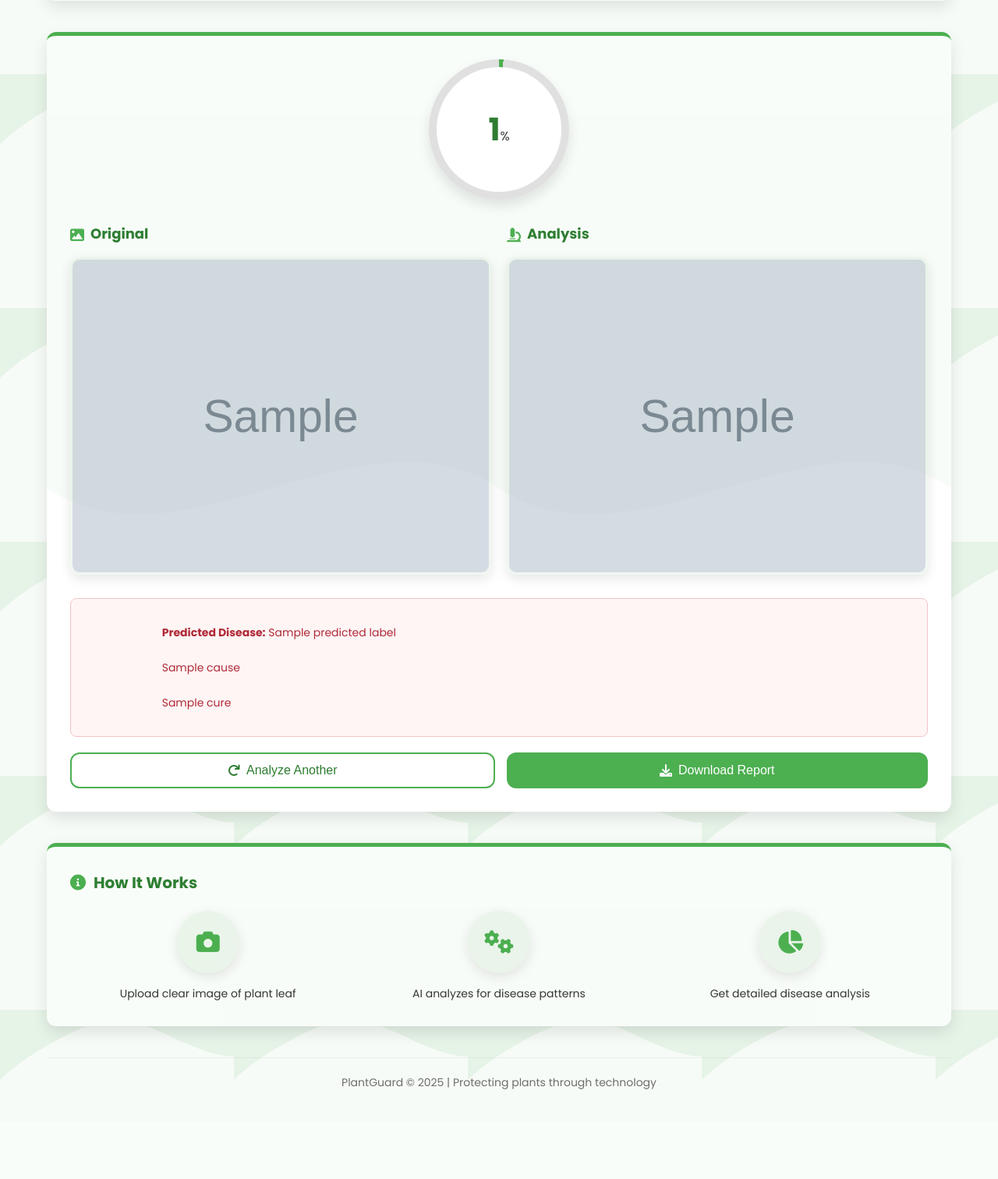
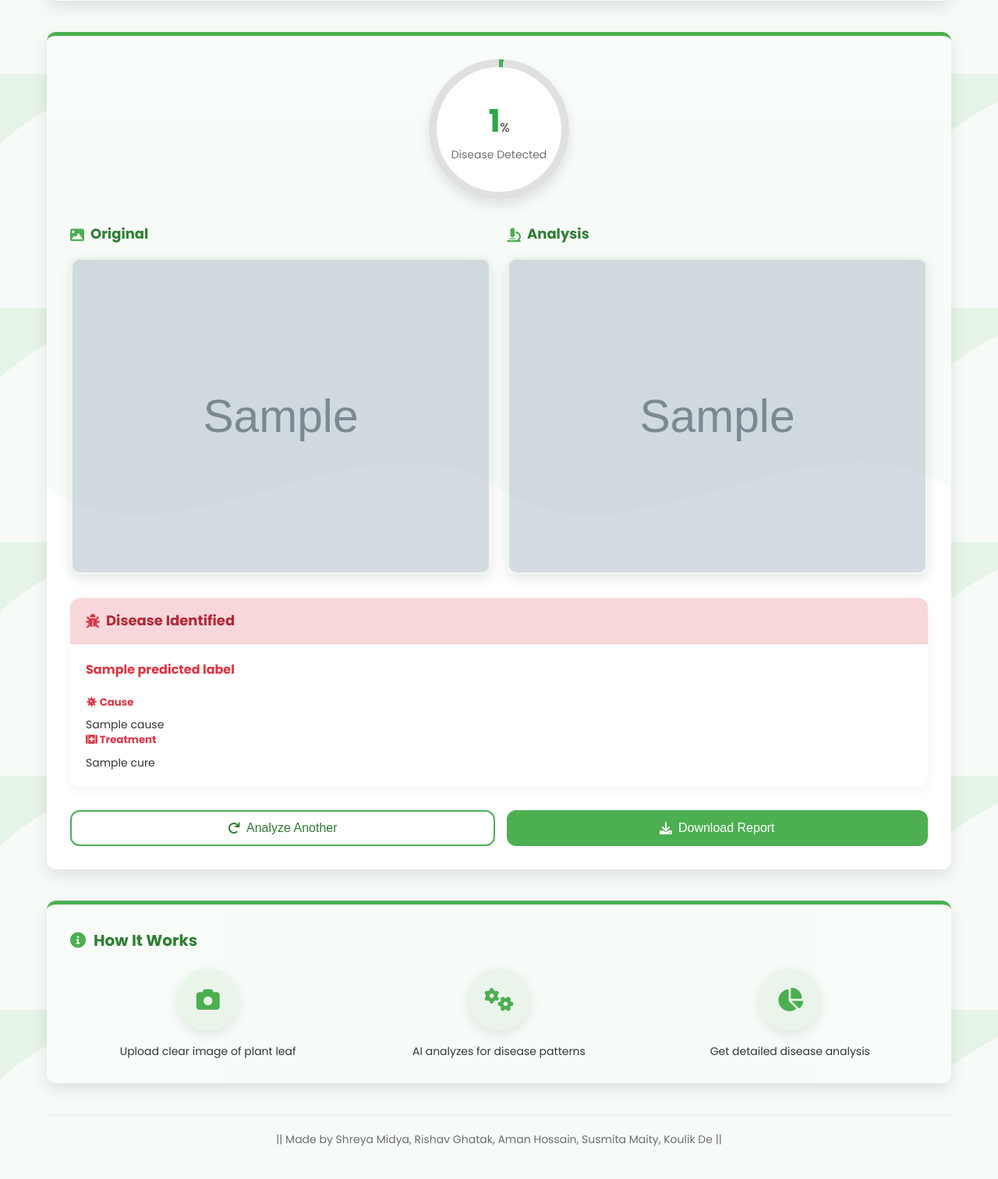
Before and after one commit to amano2/plant-web, a Django app: template plantWeb/templates/index.html in a window 1280 px wide. Shown: the part 505-2017 px from the top of the page at 78% size. Before the commit the page ends 1902 px from the top, so only its background shows below. Run offline with Django 4.2, Linux system fonts and the light colour scheme; the template is opened without the code that fills it: most values are stand-ins (such as "Sample title", 1, 10 or a date in 2020); grey boxes marked "Sample" are stand-in pictures.

Commit message:
Styled disase section

```diff
--- a/plantWeb/static/css/style.css
+++ b/plantWeb/static/css/style.css
@@ -13,6 +13,10 @@
     --primary-light: #81C784;
     --primary-dark: #2E7D32;
     --secondary-color: #FFC107;
+    --danger-color: #DC3545;
+    --danger-light: #F8D7DA;
+    --danger-border: #F5C2C7;
+    --danger-text: #B02A37;
     --text-color: #333;
     --background-light: #f7fbf7;
     --card-bg: #ffffff;
@@ -53,6 +57,7 @@ header {
     font-size: 36px;
     color: var(--primary-color);
     margin-right: 10px;
+    animation: float 3s ease-in-out infinite;
 }
 
 .logo h1 {
@@ -280,10 +285,73 @@ header {
     display: block;
 }
 
+/* Disease Info Styles - Updated */
+.disease-info {
+    margin-bottom: 30px;
+    border-radius: var(--border-radius);
+    overflow: hidden;
+    background-color: var(--card-bg);
+    box-shadow: 0 5px 15px rgba(0,0,0,0.05);
+    padding: 0;
+}
+
+.disease-info h3 {
+    font-size: 18px;
+    padding: 15px 20px;
+    background-color: var(--danger-light);
+    color: var(--danger-text);
+    border-bottom: 1px solid var(--danger-border);
+    display: flex;
+    align-items: center;
+    margin: 0;
+}
+
+.disease-info h3 i {
+    margin-right: 8px;
+    color: var(--danger-color);
+}
+
+.disease-details {
+    padding: 20px;
+    display: flex;
+    flex-direction: column;
+    gap: 20px;
+}
+.disease-details h4{
+     color: var(--danger-color);
+}
+
+.disease-section {
+    margin: 0;
+    padding: 0;
+}
+
+.disease-section h4 {
+
+    margin: 0 0 10px 0;
+    padding: 0;
+    line-height: 1.3;
+     color: var(--danger-color);
+}
+.disease-section h5 {
+    margin: 0 0 10px 0;
+    padding: 0;
+    line-height: 1.3;
+     color: var(--danger-color);
+}
+
+.disease-section p {
+    margin: 0;
+    padding: 0;
+    font-size: 14px;
+    color: var(--text-color);
+    line-height: 1.5;
+}
+
 .action-buttons {
     display: flex;
     gap: 15px;
-    margin-top: 20px;
+    margin-top: 15px;
 }
 
 .btn-primary, .btn-secondary {
@@ -425,6 +493,15 @@ footer p {
     100% { transform: translateY(0px) rotate(0deg); }
 }
 
-.logo i {
-    animation: float 3s ease-in-out infinite;
+/* Severity Colors */
+.low-severity .percentage-inner span {
+    color: #28A745;
 }
+
+.medium-severity .percentage-inner span {
+    color: #FFC107;
+}
+
+.high-severity .percentage-inner span {
+    color: #DC3545;
+}
--- a/plantWeb/static/js/script.js
+++ b/plantWeb/static/js/script.js
@@ -96,41 +96,94 @@ document.addEventListener('DOMContentLoaded', function() {
         const percentageValue = document.getElementById('percentage-value');
         const percentage = percentageValue ? percentageValue.textContent : "N/A";
 
+        // Get disease information if available
+        let diseaseName = "Unknown";
+        let diseaseCause = "Not available";
+        let diseaseCure = "Not available";
+
+        // Try to extract disease information from the DOM
+        const diseaseDetailsElement = document.querySelector('.disease-details h4');
+        if (diseaseDetailsElement) {
+            diseaseName = diseaseDetailsElement.textContent.trim();
+        }
+
+        const diseaseSections = document.querySelectorAll('.disease-section');
+        diseaseSections.forEach(section => {
+            const heading = section.querySelector('h5');
+            const content = section.querySelector('p');
+
+            if (heading && content) {
+                const headingText = heading.textContent.trim();
+                const contentText = content.textContent.trim();
+
+                if (headingText.includes('Cause')) {
+                    diseaseCause = contentText;
+                } else if (headingText.includes('Treatment')) {
+                    diseaseCure = contentText;
+                }
+            }
+        });
+
+        // Format date and time
+        const now = new Date();
+        const dateOptions = { year: 'numeric', month: 'long', day: 'numeric' };
+        const timeOptions = { hour: '2-digit', minute: '2-digit' };
+        const formattedDate = now.toLocaleDateString(undefined, dateOptions);
+        const formattedTime = now.toLocaleTimeString(undefined, timeOptions);
+
         // Create report content
         const reportContent =
-            "Plant Disease Analysis Report\n" +
-            "==============================\n" +
-            "Generated on: " + new Date().toLocaleString() + "\n" +
-            "Disease Percentage: " + percentage + "%\n" +
-            "==============================\n" +
-            "Recommendations:\n";
+            "PLANT DISEASE ANALYSIS REPORT\n" +
+            "==============================\n\n" +
+            `Date: ${formattedDate}\n` +
+            `Time: ${formattedTime}\n\n` +
+            "DISEASE INFORMATION\n" +
+            "------------------------------\n" +
+            `Disease Name: ${diseaseName}\n` +
+            `Disease Severity: ${percentage}%\n\n` +
+            "DISEASE DETAILS\n" +
+            "------------------------------\n" +
+            `Cause: ${diseaseCause}\n\n` +
+            `Recommended Treatment: ${diseaseCure}\n\n` +
+            "RECOMMENDATIONS\n" +
+            "------------------------------\n";
 
         // Add recommendations based on severity
         let recommendations = "";
         if (parseInt(percentage) < 30) {
-            recommendations += "- Low level of disease detected. Monitor the plant regularly.\n";
-            recommendations += "- Ensure proper watering and sunlight exposure.\n";
-            recommendations += "- Preventive measures are recommended.";
+            recommendations += "• Low level of disease detected. Monitor the plant regularly.\n";
+            recommendations += "• Ensure proper watering and sunlight exposure.\n";
+            recommendations += "• Consider preventive measures to avoid disease spread.\n";
+            recommendations += "• Inspect other plants in the vicinity for early signs of infection.";
         } else if (parseInt(percentage) < 70) {
-            recommendations += "- Moderate level of disease detected. Take action soon.\n";
-            recommendations += "- Consider applying appropriate fungicide or treatment.\n";
-            recommendations += "- Isolate the plant from healthy ones if possible.\n";
-            recommendations += "- Improve air circulation around the plant.";
+            recommendations += "• Moderate level of disease detected. Take action soon.\n";
+            recommendations += "• Apply appropriate fungicide or treatment as recommended above.\n";
+            recommendations += "• Isolate the plant from healthy ones if possible.\n";
+            recommendations += "• Improve air circulation around the plant.\n";
+            recommendations += "• Remove affected leaves and dispose properly.";
         } else {
-            recommendations += "- High level of disease detected. Immediate action required.\n";
-            recommendations += "- Apply appropriate treatment immediately.\n";
-            recommendations += "- Remove severely affected leaves or parts.\n";
-            recommendations += "- Consider consulting a plant specialist for advanced treatment.";
+            recommendations += "• High level of disease detected. Immediate action required.\n";
+            recommendations += "• Apply appropriate treatment immediately as recommended above.\n";
+            recommendations += "• Remove severely affected leaves or parts.\n";
+            recommendations += "• Consider consulting a plant specialist for advanced treatment.\n";
+            recommendations += "• Take preventive measures for other plants in the vicinity.";
         }
 
+        // Add footer
+        const footer =
+            "\n\n==============================\n" +
+            "Generated by PlantGuard\n" +
+            "Advanced Plant Disease Detection System\n" +
+            "© 2025 PlantGuard";
+
         // Create downloadable text file
-        const blob = new Blob([reportContent + recommendations], { type: 'text/plain' });
+        const blob = new Blob([reportContent + recommendations + footer], { type: 'text/plain' });
         const url = URL.createObjectURL(blob);
 
         // Create download link and trigger click
         const a = document.createElement('a');
         a.href = url;
-        a.download = 'plant_disease_report.txt';
+        a.download = `plant_disease_report_${now.toISOString().split('T')[0]}.txt`;
         document.body.appendChild(a);
         a.click();
 
--- a/plantWeb/templates/index.html
+++ b/plantWeb/templates/index.html
@@ -49,6 +49,7 @@
                     <div class="percentage-circle" data-percentage="{{ image.disease_percentage }}">
                         <div class="percentage-inner">
                             <span id="percentage-value">{{ image.disease_percentage }}</span>%
+                            <p>Disease Detected</p>
                         </div>
                     </div>
                 </div>
@@ -69,14 +70,23 @@
                 </div>
 
                 {% if image.predicted_label %}
-                        <div style="background: #fff5f5; border: 1px solid #f5c2c7; border-radius: 8px; padding: 10px 12px; margin-top: 5px; white-space: pre-wrap; font-size: 14px; color: #b02a37;">
-                            <strong>Predicted Disease:</strong> {{ image.predicted_label.name }}<br>
-                            {{ image.predicted_label.cause }}<br>
-                            {{ image.predicted_label.cure }}
+                <div class="disease-info">
+                    <h3><i class="fas fa-bug"></i> Disease Identified</h3>
+                    <div class="disease-details">
+                        <h4>{{ image.predicted_label.name }}</h4>
+                        <div class="disease-description">
+                            <div class="disease-section">
+                                <h5><i class="fas fa-virus"></i> Cause</h5>
+                                <p>{{ image.predicted_label.cause }}</p>
+                            </div>
+                            <div class="disease-section">
+                                <h5><i class="fas fa-first-aid"></i> Treatment</h5>
+                                <p>{{ image.predicted_label.cure }}</p>
+                            </div>
                         </div>
+                    </div>
+                </div>
                 {% endif %}
-
-
 
                 <div class="action-buttons">
                     <button class="btn-secondary" id="new-upload"><i class="fas fa-redo"></i> Analyze Another</button>
@@ -107,7 +117,7 @@
         </div>
 
         <footer>
-            <p>PlantGuard © 2025 | Protecting plants through technology</p>
+            <p>|| Made by Shreya Midya, Rishav Ghatak, Aman Hossain, Susmita Maity, Koulik De ||</p>
         </footer>
     </div>
 
--- /dev/null
+++ b/plantWeb/tfenv/pyvenv.cfg
@@ -0,0 +1,5 @@
+home = C:\Users\SHREYA MIDYA\AppData\Local\Programs\Python\Python311
+include-system-site-packages = false
+version = 3.11.0
+executable = C:\Users\SHREYA MIDYA\AppData\Local\Programs\Python\Python311\python.exe
+command = C:\Users\SHREYA MIDYA\AppData\Local\Programs\Python\Python311\python.exe -m venv C:\Users\SHREYA MIDYA\OneDrive\Desktop\plant-web\plantWeb\tfenv
```
Also changed, not shown: plantWeb/db.sqlite3, 10 other files.
